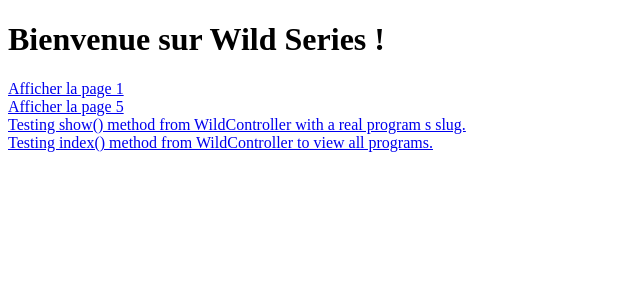
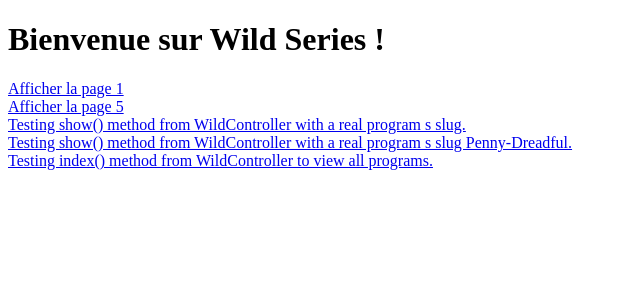
Before and after one commit to actix2013/32_Symfony_Wild-Series, a Symfony app: template templates/index.html.twig in a window 1280 px wide. Shown: the part 187-487 px from the top of the page, without its empty margins (0-640 px from the left). Run offline with Twig, Linux system fonts and the light colour scheme; the template is opened without the code that fills it, so the values that code supplies are empty; some libraries are stand-ins or nearby versions.

Commit message:
REGEX CORRECTION PROBLEM CASE

```diff
--- a/src/Controller/WildController.php
+++ b/src/Controller/WildController.php
@@ -35,7 +35,7 @@
 
 
     /**
-     * @Route("/show/{slug<^[a-z0-9.-]*$>}", name="show")
+     * @Route("/show/{slug<^[a-zA-Z0-9.-]*$>}", name="show")
      */
     public function show(string $slug): Response
     {
--- a/templates/index.html.twig
+++ b/templates/index.html.twig
@@ -14,6 +14,10 @@
         Testing show() method from WildController with a real program s slug.
     </a>
     <br>
+    <a href="{{ path('wild_show', { 'slug': "Penny-Dreadful" }) }}">
+        Testing show() method from WildController with a real program s slug Penny-Dreadful.
+    </a>
+    <br>
     <a href="{{ path('wild_index') }}">
         Testing index() method from WildController to view all programs.
     </a>
```
